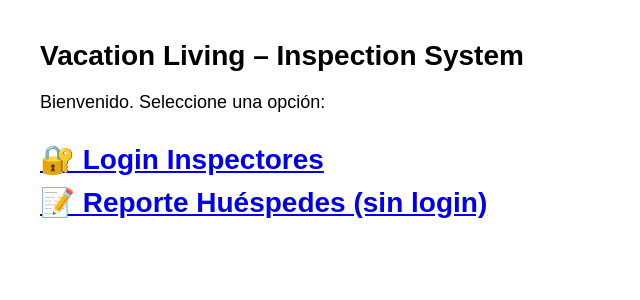
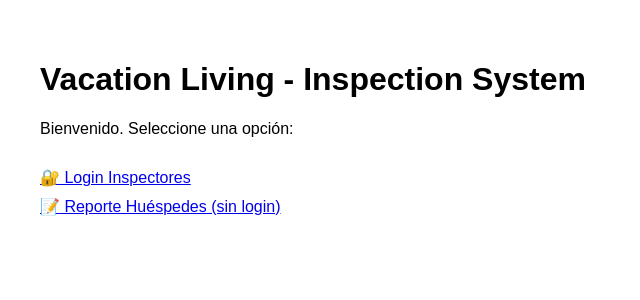
Before and after one commit to moyasnelson-max/vacationliving-inspection-app, a Next.js app: page / in a window 1280 px wide. Shown: the top 300 px of the page, without its empty margins (0-640 px from the left). Built offline with nearby package versions, Linux system fonts and the light colour scheme.

Commit message:
Update page.jsx

```diff
--- a/app/page.jsx
+++ b/app/page.jsx
@@ -1,17 +1,15 @@
 export default function Home() {
   return (
-    <div style={{ padding: 40, fontSize: 28, fontWeight: 600 }}>
-      Vacation Living – Inspection System
-      <p style={{ marginTop: 20, fontSize: 18, fontWeight: 400 }}>
-        Bienvenido. Seleccione una opción:
-      </p>
+    <div style={{ padding: 40 }}>
+      <h1>Vacation Living - Inspection System</h1>
+      <p>Bienvenido. Seleccione una opción:</p>
 
       <div style={{ marginTop: 30 }}>
-        <a href="/login" style={{ display: 'block', marginBottom: 10 }}>
+        <a href="/login" style={{ display: "block", marginBottom: 10 }}>
           🔐 Login Inspectores
         </a>
 
-        <a href="/reports/new" style={{ display: 'block', marginBottom: 10 }}>
+        <a href="/reports/new" style={{ display: "block", marginBottom: 10 }}>
           📝 Reporte Huéspedes (sin login)
         </a>
       </div>
```
